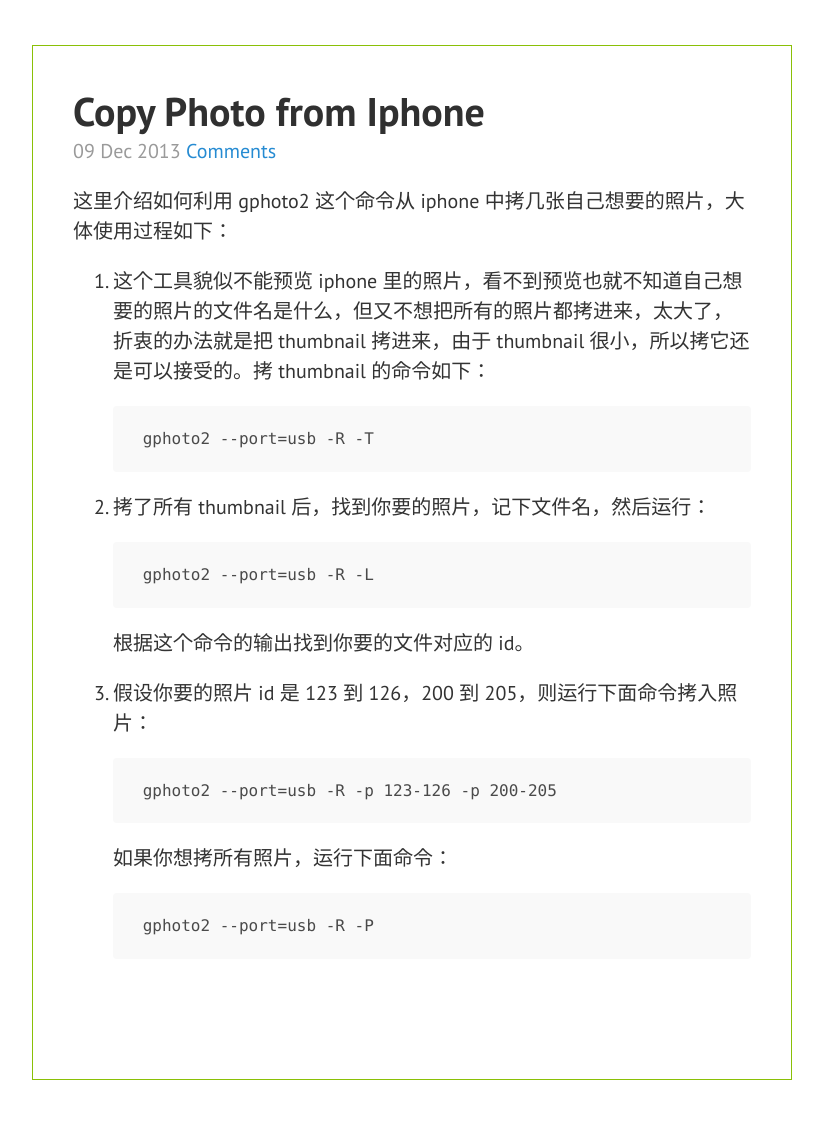
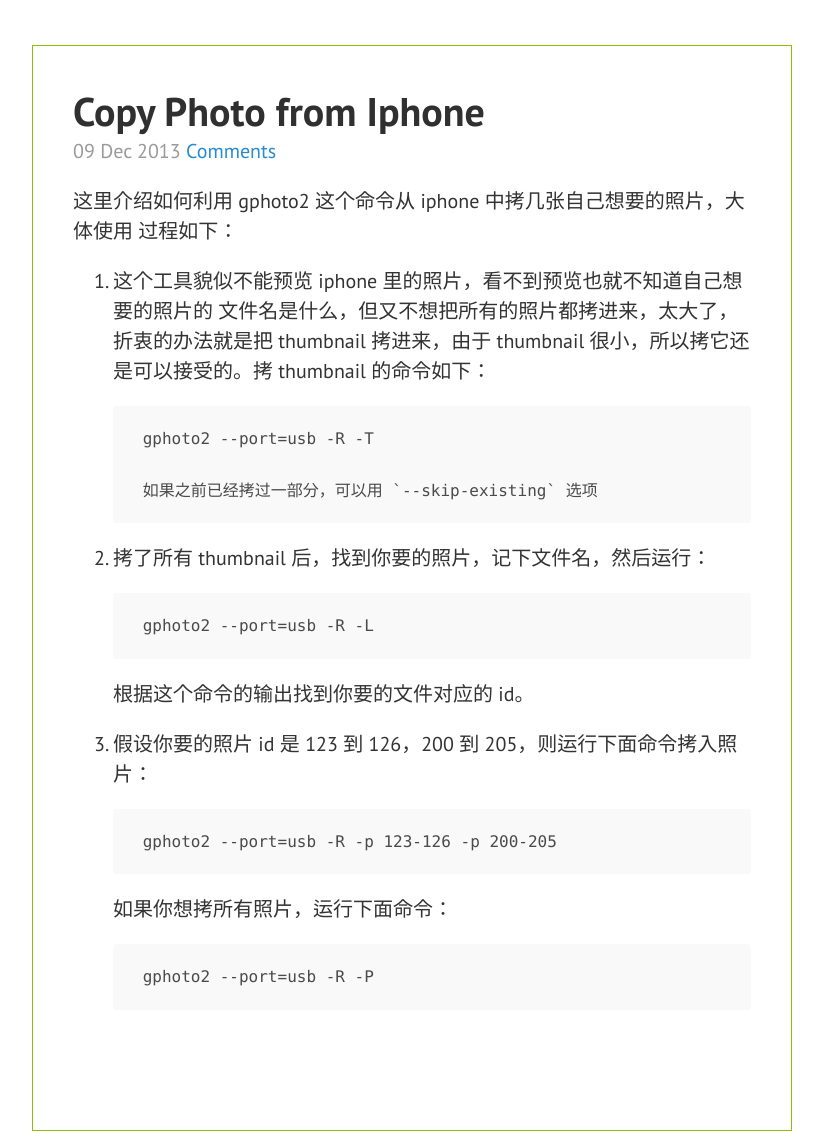
Before and after one commit to chenrushan/chenrushan.github.io, a Jekyll site: the page built from _posts/2013-12-09-copy-photo-from-iphone.markdown, in a window 1280 px wide. Shown: the whole page, without its empty margins (228-1051 px from the left). Built offline with Jekyll 4.4.1, drawn with Linux system fonts in a browser that asks for light colours; Markdown is read by kramdown in place of the engine named in the settings; formulas are drawn with MathJax 3; comment, search, counter and statistics services are not loaded; before the commit the page ends 1080 px from its top, so only the background shows below that.

Commit message:
update photo

```diff
--- a/_posts/2013-12-09-copy-photo-from-iphone.markdown
+++ b/_posts/2013-12-09-copy-photo-from-iphone.markdown
@@ -5,11 +5,17 @@
 tags: arch, linux, gphoto2, iphone, photo
 ---
 
-这里介绍如何利用 gphoto2 这个命令从 iphone 中拷几张自己想要的照片，大体使用过程如下：
+这里介绍如何利用 gphoto2 这个命令从 iphone 中拷几张自己想要的照片，大体使用
+过程如下：
 
-1. 这个工具貌似不能预览 iphone 里的照片，看不到预览也就不知道自己想要的照片的文件名是什么，但又不想把所有的照片都拷进来，太大了，折衷的办法就是把 thumbnail 拷进来，由于 thumbnail 很小，所以拷它还是可以接受的。拷 thumbnail 的命令如下：
+1. 这个工具貌似不能预览 iphone 里的照片，看不到预览也就不知道自己想要的照片的
+   文件名是什么，但又不想把所有的照片都拷进来，太大了，折衷的办法就是把
+   thumbnail 拷进来，由于 thumbnail 很小，所以拷它还是可以接受的。拷 thumbnail
+   的命令如下：
 
         gphoto2 --port=usb -R -T
+
+        如果之前已经拷过一部分，可以用 `--skip-existing` 选项
 
 2. 拷了所有 thumbnail 后，找到你要的照片，记下文件名，然后运行：
 
```
